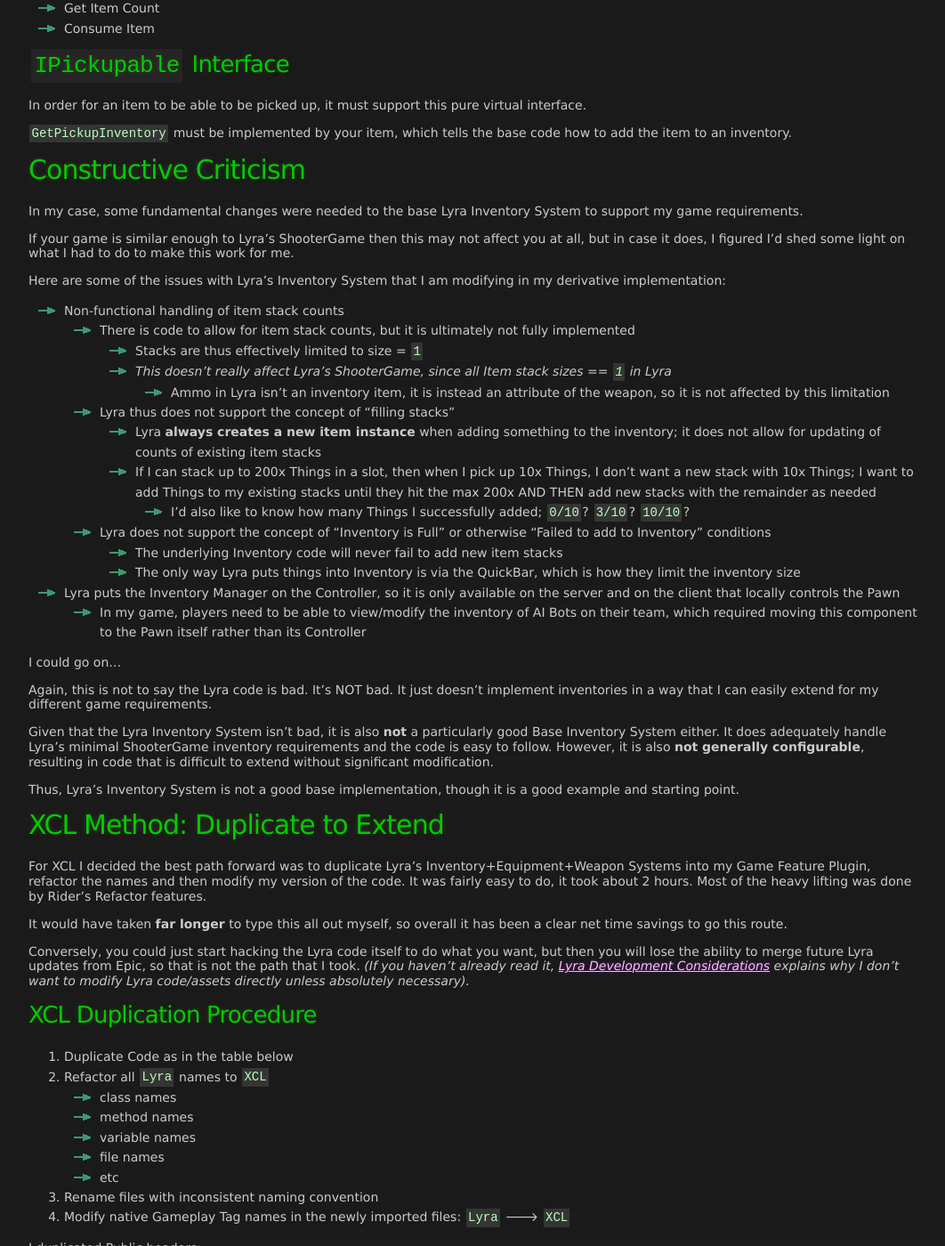
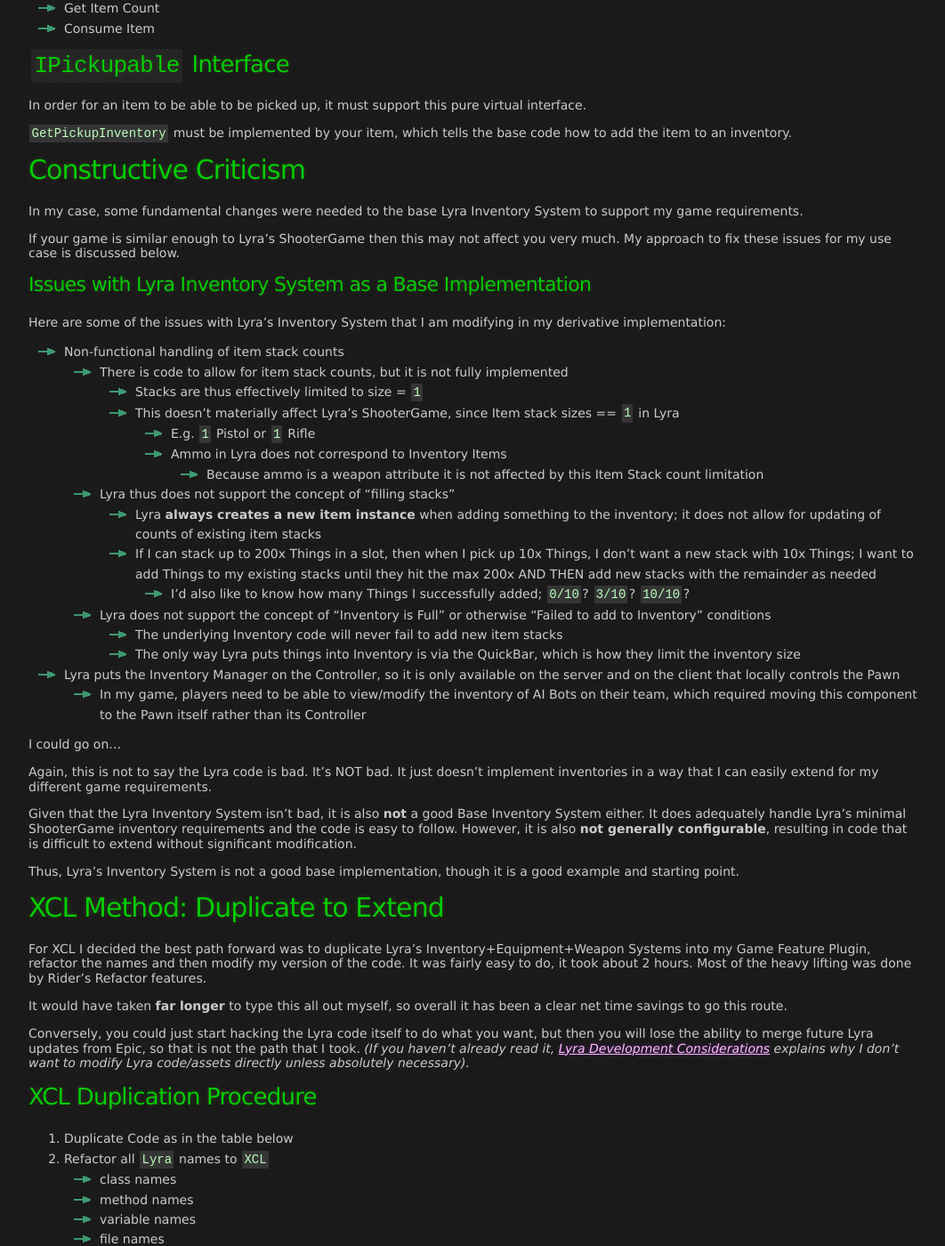
Before and after one commit to x157/x157.github.io, a Jekyll site: the page built from UE5/LyraStarterGame/Inventory/index.md, in a window 1280 px wide and 1400 px high, scrolled down 2243 px. Shown: the whole window at 89% size, without its empty margins (108-1170 px from the left). Built offline with Jekyll 4.4.1, drawn with Linux system fonts in a browser that asks for light colours; some of the changed text lies outside the part shown.

Commit message:
More Inventory clarifications

```diff
--- a/UE5/LyraStarterGame/Inventory/index.md
+++ b/UE5/LyraStarterGame/Inventory/index.md
@@ -165,16 +165,20 @@
 In my case, some fundamental changes were needed to the base Lyra Inventory System
 to support my game requirements.
 
-If your game is similar enough to Lyra's ShooterGame then this may not affect you at all, but
-in case it does, I figured I'd shed some light on what I had to do to make this work for me.
+If your game is similar enough to Lyra's ShooterGame then this may not affect you very much.
+My approach to fix these issues for my use case is discussed below.
+
+### Issues with Lyra Inventory System as a Base Implementation
 
 Here are some of the issues with Lyra's Inventory System that I am modifying in my derivative implementation:
 
 - Non-functional handling of item stack counts
-  - There is code to allow for item stack counts, but it is ultimately not fully implemented
+  - There is code to allow for item stack counts, but it is not fully implemented
     - Stacks are thus effectively limited to size = `1`
-    - *This doesn't really affect Lyra's ShooterGame, since all Item stack sizes == `1` in Lyra*
-      - Ammo in Lyra isn't an inventory item, it is instead an attribute of the weapon, so it is not affected by this limitation
+    - This doesn't materially affect Lyra's ShooterGame, since Item stack sizes == `1` in Lyra
+      - E.g. `1` Pistol or `1` Rifle
+      - Ammo in Lyra does not correspond to Inventory Items
+        - Because ammo is a weapon attribute it is not affected by this Item Stack count limitation
   - Lyra thus does not support the concept of "filling stacks"
     - Lyra **always creates a new item instance** when adding something to the inventory;
       it does not allow for updating of counts of existing item stacks
@@ -195,7 +199,7 @@
 Again, this is not to say the Lyra code is bad.  It's NOT bad.  It just doesn't implement inventories in a way
 that I can easily extend for my different game requirements.
 
-Given that the Lyra Inventory System isn't bad, it is also **not** a particularly good Base Inventory System either.
+Given that the Lyra Inventory System isn't bad, it is also **not** a good Base Inventory System either.
 It does adequately handle Lyra's minimal ShooterGame inventory requirements and the code is easy to follow.
 However, it is also **not generally configurable**,
 resulting in code that is difficult to extend without significant modification.
@@ -230,7 +234,7 @@
    - variable names
    - file names
    - etc
-3. Rename files with inconsistent naming convention
+3. Rename files for consistent naming convention
 4. Modify native Gameplay Tag names in the newly imported files: `Lyra` 🡒 `XCL`
 
 I duplicated Public headers:
```
